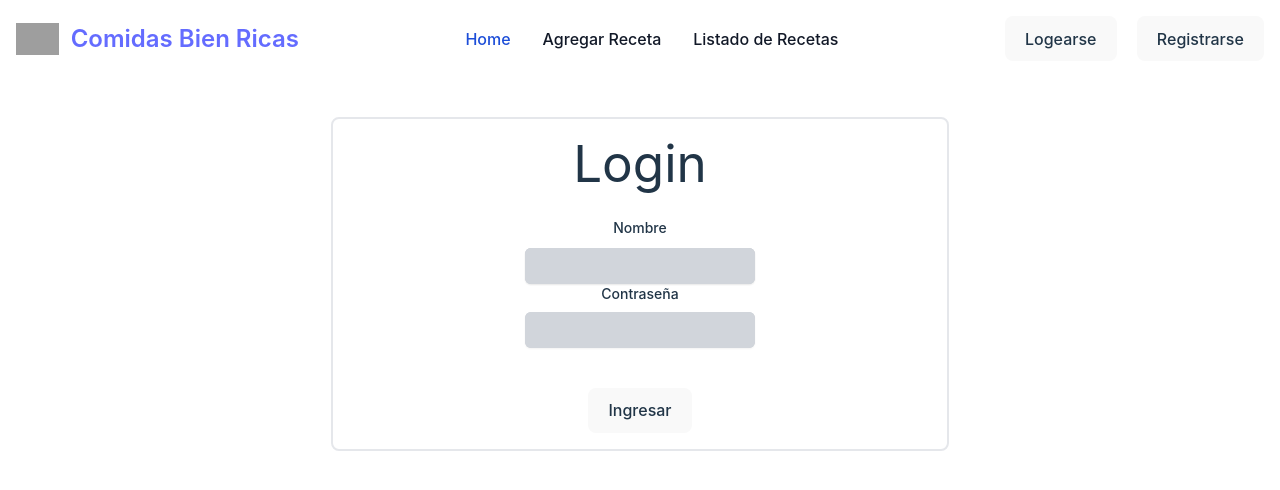
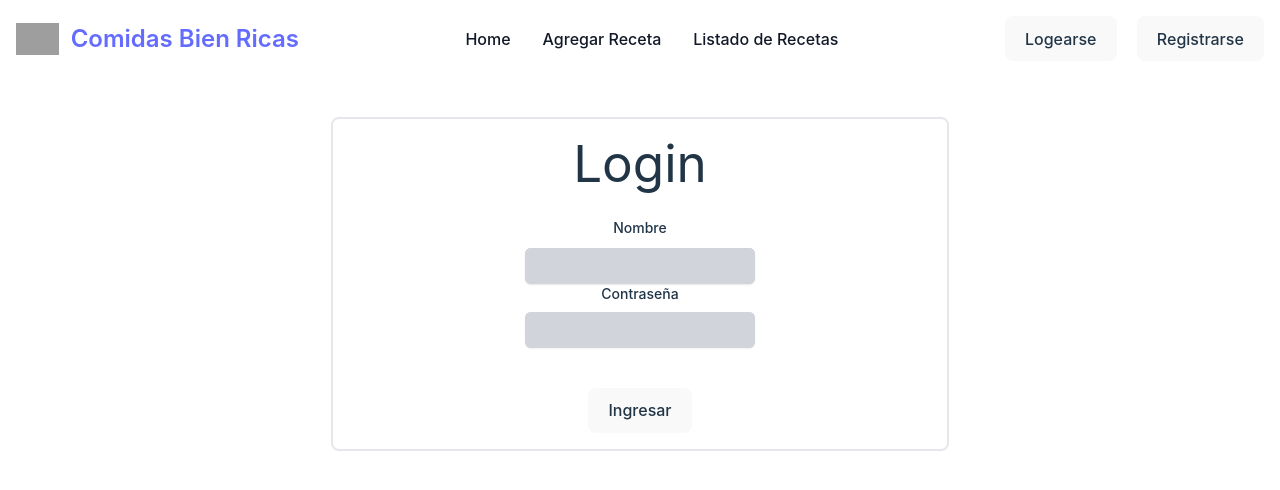
Before and after one commit to PDeRivas/practico_hooks, a React (Vite) app: page /login in a window 1280 px wide. Shown: the top 490 px of the page. Built offline with nearby package versions, Linux system fonts and the light colour scheme; grey boxes are pictures that could not be loaded.

Commit message:
Agregar rutas privadas

```diff
--- a/src/App.jsx
+++ b/src/App.jsx
@@ -7,6 +7,8 @@ import Agregar from './pages/Agregar'
 import Login from './pages/Login'
 import Registrar from './pages/Registrar'
 import { UserProvider } from './context/contextoUsuario'
+import RutaLogeado from './components/RutaLogeado'
+import RutaNoLogeado from './components/RutaNoLogeado'
 
 function App() {
   let [usuario, setUsuario] = useState()
@@ -18,10 +20,18 @@ function App() {
       <BrowserRouter>
         <Routes>
           <Route path='/' element={<Home/>}/>
-          <Route path='/list' element={<Listado/>}/>
-          <Route path='/add' element={<Agregar/>}/>
-          <Route path='/login' element={<Login/>}/>
-          <Route path='/register' element={<Registrar/>}/>
+
+          {/* Rutas solo accesibles para un usuario sin logear */}
+          <Route element={<RutaNoLogeado/>}>
+            <Route path='/login' element={<Login/>}/>
+            <Route path='/register' element={<Registrar/>}/>
+          </Route>
+
+          {/* Rutas solo accesibles para un usuario logeado */}
+          <Route element={<RutaLogeado/>}>
+            <Route path='/list' element={<Listado/>}/>
+            <Route path='/add' element={<Agregar/>}/>
+          </Route>
         </Routes>
       </BrowserRouter>
     </UserProvider>
--- a/src/components/NavBar.jsx
+++ b/src/components/NavBar.jsx
@@ -35,7 +35,7 @@ function NavBar(){
                 <div className="hidden w-full md:block md:w-auto" id="navbar-default">
                     <ul className="font-medium flex flex-col p-4 md:p-0 mt-4 border border-gray-100 rounded-lg bg-gray-50 md:flex-row md:space-x-8 rtl:space-x-reverse md:mt-0 md:border-0 md:bg-white dark:bg-gray-800 md:dark:bg-gray-900 dark:border-gray-700">
                         <li>
-                            <a href="/" className="block py-2 px-3 text-white bg-blue-700 rounded md:bg-transparent md:text-blue-700 md:p-0 dark:text-white md:dark:text-blue-500" aria-current="page">
+                            <a href="/" className="block py-2 px-3 text-gray-900 rounded hover:bg-gray-100 md:hover:bg-transparent md:border-0 md:hover:text-blue-700 md:p-0 dark:text-white md:dark:hover:text-blue-500 dark:hover:bg-gray-700 dark:hover:text-white md:dark:hover:bg-transparent">
                                 Home
                             </a>
                         </li>
@@ -52,7 +52,7 @@ function NavBar(){
                     </ul>
                 </div>
                 {logeo}
-                {usuario.logeado ? `Hola${usuario.nombre}`: ''}
+                {usuario.logeado ? `Hola ${usuario.nombre}`: ''}
             </div>
         </nav>
     )
--- /dev/null
+++ b/src/components/RutaLogeado.jsx
@@ -0,0 +1,11 @@
+import React, {useContext} from "react"
+import { Outlet, Navigate } from "react-router-dom"
+import { UserContext } from "../context/contextoUsuario"
+
+function RutaLogeado(){
+    const {usuario, setUsuario} = useContext(UserContext)
+    const logeado = usuario.logeado
+    return logeado ? <Outlet/>:<Navigate to='/login'/>
+}
+
+export default RutaLogeado
--- /dev/null
+++ b/src/components/RutaNoLogeado.jsx
@@ -0,0 +1,11 @@
+import React, {useContext} from "react"
+import { Outlet, Navigate } from "react-router-dom"
+import { UserContext } from "../context/contextoUsuario"
+
+function RutaNoLogeado(){
+    const {usuario, setUsuario} = useContext(UserContext)
+    const logeado = usuario.logeado
+    return !logeado ? <Outlet/>:<Navigate to='/'/>
+}
+
+export default RutaNoLogeado
```
